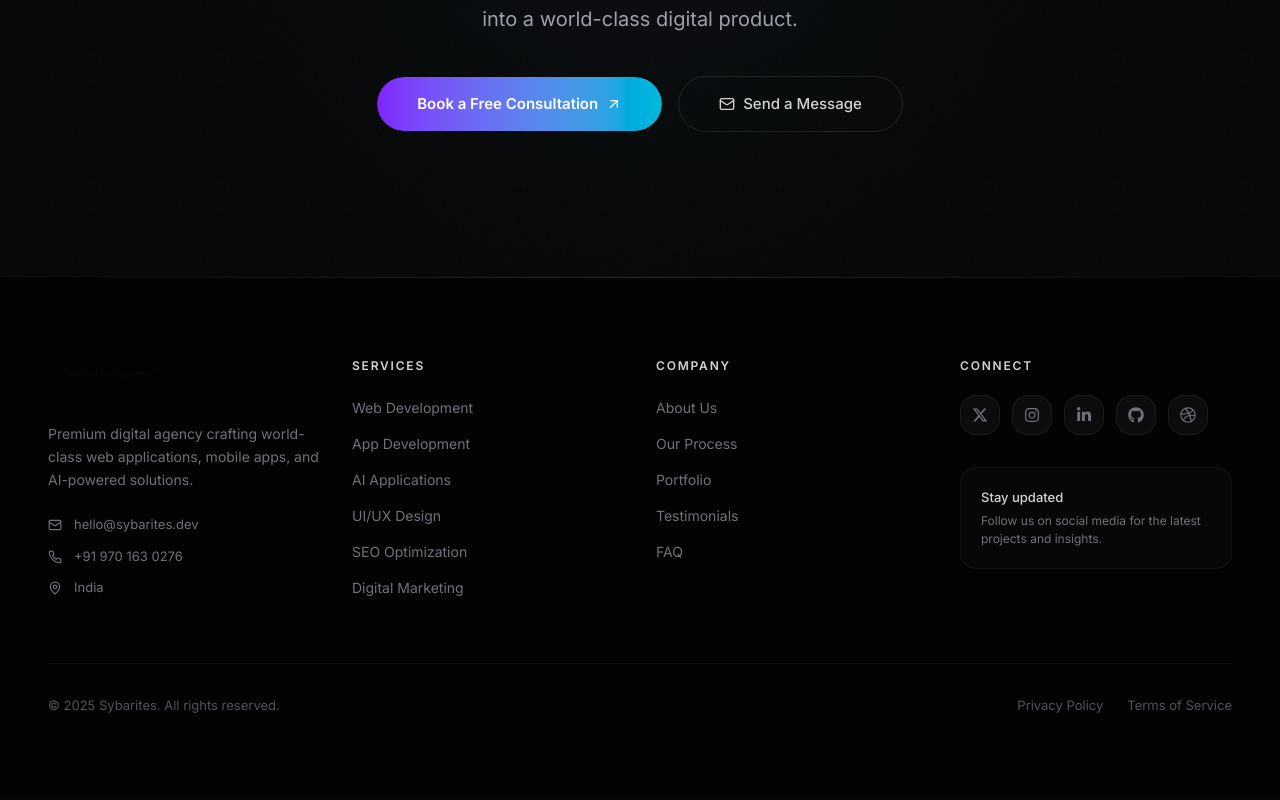
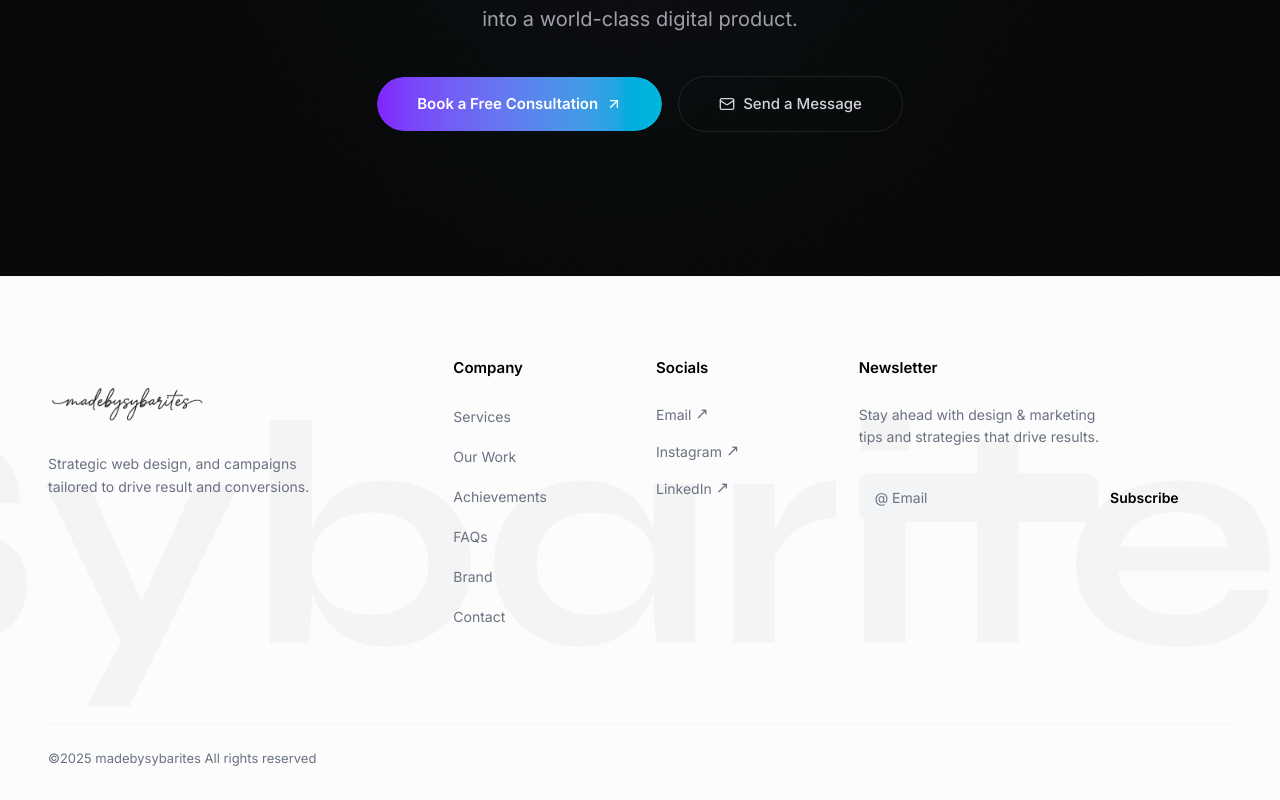
Before and after one commit to mohansiva58/madebysybarites, a Next.js app: page / in a window 1280 px wide. Shown: the part 10605-11405 px from the top of the page. Built offline with nearby package versions, Linux system fonts and the light colour scheme.

Commit message:
footer update

```diff
--- a/components/cta-footer.tsx
+++ b/components/cta-footer.tsx
@@ -2,6 +2,7 @@
 
 import { motion } from "framer-motion"
 import Link from "next/link"
+import { SiteFooter } from "./site-footer"
 import { ArrowUpRight, Mail, Phone, MapPin } from "lucide-react"
 import {
   FaXTwitter,
@@ -115,130 +116,7 @@ export function CTAFooter() {
       </section>
 
       {/* ─── Footer ─── */}
-      <footer className="relative bg-[#030303] border-t border-white/[0.04]">
-        {/* Gradient border at top */}
-        <div className="absolute top-0 left-0 right-0 h-px bg-gradient-to-r from-transparent via-violet-500/30 to-transparent" />
-
-        <div className="max-w-7xl mx-auto px-6 md:px-12 py-16 md:py-20">
-          <div className="grid grid-cols-1 md:grid-cols-2 lg:grid-cols-4 gap-12 lg:gap-8">
-            {/* Brand */}
-            <div className="lg:col-span-1">
-              <Link href="/" className="inline-block mb-5">
-                <img
-                  src="/works/madebysybariteslogo.png"
-                  alt="Sybarites"
-                  className="h-10 w-auto object-contain"
-                />
-              </Link>
-              <p className="text-[14px] text-zinc-500 leading-relaxed max-w-xs">
-                Premium digital agency crafting world-class web applications, mobile apps,
-                and AI-powered solutions.
-              </p>
-
-              {/* Contact Info */}
-              <div className="mt-6 space-y-3">
-                <a href="mailto:hello@sybarites.dev" className="flex items-center gap-3 text-[13px] text-zinc-500 hover:text-zinc-300 transition-colors">
-                  <Mail size={14} />
-                  hello@sybarites.dev
-                </a>
-                <a href="https://wa.me/919701630276" className="flex items-center gap-3 text-[13px] text-zinc-500 hover:text-zinc-300 transition-colors">
-                  <Phone size={14} />
-                  +91 970 163 0276
-                </a>
-                <div className="flex items-center gap-3 text-[13px] text-zinc-500">
-                  <MapPin size={14} />
-                  India
-                </div>
-              </div>
-            </div>
-
-            {/* Services */}
-            <div>
-              <h4 className="text-[12px] font-semibold tracking-[0.15em] uppercase text-zinc-300 mb-5">
-                Services
-              </h4>
-              <ul className="space-y-3">
-                {footerLinks.services.map((link) => (
-                  <li key={link.label}>
-                    <Link
-                      href={link.href}
-                      className="text-[14px] text-zinc-500 hover:text-white transition-colors duration-300"
-                    >
-                      {link.label}
-                    </Link>
-                  </li>
-                ))}
-              </ul>
-            </div>
-
-            {/* Company */}
-            <div>
-              <h4 className="text-[12px] font-semibold tracking-[0.15em] uppercase text-zinc-300 mb-5">
-                Company
-              </h4>
-              <ul className="space-y-3">
-                {footerLinks.company.map((link) => (
-                  <li key={link.label}>
-                    <Link
-                      href={link.href}
-                      className="text-[14px] text-zinc-500 hover:text-white transition-colors duration-300"
-                    >
-                      {link.label}
-                    </Link>
-                  </li>
-                ))}
-              </ul>
-            </div>
-
-            {/* Social */}
-            <div>
-              <h4 className="text-[12px] font-semibold tracking-[0.15em] uppercase text-zinc-300 mb-5">
-                Connect
-              </h4>
-              <div className="flex gap-3">
-                {footerLinks.socials.map((social) => {
-                  const Icon = social.icon
-                  return (
-                    <a
-                      key={social.label}
-                      href={social.href}
-                      target="_blank"
-                      rel="noreferrer"
-                      aria-label={social.label}
-                      className="flex items-center justify-center w-10 h-10 rounded-xl bg-white/[0.04] border border-white/[0.06] text-zinc-500 hover:text-white hover:border-white/[0.12] hover:bg-white/[0.08] transition-all duration-300"
-                    >
-                      <Icon size={16} />
-                    </a>
-                  )
-                })}
-              </div>
-
-              {/* Newsletter hint */}
-              <div className="mt-8 p-5 rounded-xl bg-white/[0.02] border border-white/[0.04]">
-                <p className="text-[13px] font-medium text-zinc-300 mb-1">Stay updated</p>
-                <p className="text-[12px] text-zinc-500">
-                  Follow us on social media for the latest projects and insights.
-                </p>
-              </div>
-            </div>
-          </div>
-
-          {/* Bottom bar */}
-          <div className="mt-16 pt-8 border-t border-white/[0.04] flex flex-col md:flex-row items-center justify-between gap-4">
-            <p className="text-[13px] text-zinc-600">
-              © {new Date().getFullYear()} Sybarites. All rights reserved.
-            </p>
-            <div className="flex items-center gap-6">
-              <Link href="#" className="text-[13px] text-zinc-600 hover:text-zinc-400 transition-colors">
-                Privacy Policy
-              </Link>
-              <Link href="#" className="text-[13px] text-zinc-600 hover:text-zinc-400 transition-colors">
-                Terms of Service
-              </Link>
-            </div>
-          </div>
-        </div>
-      </footer>
+      <SiteFooter />
     </>
   )
 }
--- /dev/null
+++ b/components/site-footer.tsx
@@ -0,0 +1,115 @@
+import Link from "next/link"
+
+export function SiteFooter() {
+  return (
+    <footer className="relative bg-[#fcfcfc] overflow-hidden border-t border-gray-100">
+      {/* Background Watermark */}
+      <div className="absolute inset-0 flex items-center justify-center pointer-events-none select-none overflow-hidden">
+        <span
+          className="text-[12rem] md:text-[20rem] font-bold text-black/[0.03] whitespace-nowrap"
+          style={{ fontFamily: "var(--font-syne)" }}
+        >
+          Sybarites
+        </span>
+      </div>
+
+      <div className="relative z-10 max-w-[1400px] mx-auto px-6 md:px-12 pt-20 pb-8">
+        <div className="grid grid-cols-1 md:grid-cols-2 lg:grid-cols-12 gap-12 lg:gap-8">
+
+          {/* Brand Column (Span 4) */}
+          <div className="lg:col-span-4 flex flex-col justify-start pt-6">
+            <Link href="/" className="inline-block mb-6 relative z-20">
+              <img
+                src="/works/madebysybariteslogo.png"
+                alt="madebysybarites"
+                className="h-10 md:h-12 w-auto object-contain"
+              />
+            </Link>
+            <p className="text-[14px] text-gray-500 leading-relaxed max-w-[280px]">
+              Strategic web design, and campaigns<br/>tailored to drive result and conversions.
+            </p>
+          </div>
+
+          {/* Company Column (Span 2) */}
+          <div className="lg:col-span-2">
+            <h4 className="text-[15px] font-semibold text-black mb-6">
+              Company
+            </h4>
+            <ul className="space-y-4">
+              {["Services", "Our Work", "Achievements", "FAQs", "Brand", "Contact"].map((item) => (
+                <li key={item}>
+                  <Link
+                    href={`#${item.toLowerCase().replace(" ", "-")}`}
+                    className="text-[14px] text-gray-500 hover:text-black transition-colors duration-300"
+                  >
+                    {item}
+                  </Link>
+                </li>
+              ))}
+            </ul>
+          </div>
+
+          {/* Socials Column (Span 2) */}
+          <div className="lg:col-span-2">
+            <h4 className="text-[15px] font-semibold text-black mb-6">
+              Socials
+            </h4>
+            <ul className="space-y-4">
+              {[
+                { name: "Email", href: "mailto:hello@madebysybarites.tech" },
+                { name: "Instagram", href: "https://www.instagram.com/sybarites.tech/" },
+                { name: "LinkedIn", href: "https://www.linkedin.com/company/madebysybarites/" }
+              ].map((social) => (
+                <li key={social.name}>
+                  <a
+                    href={social.href}
+                    target="_blank"
+                    rel="noreferrer"
+                    className="text-[14px] text-gray-500 hover:text-black transition-colors duration-300 flex items-center gap-1 group"
+                  >
+                    {social.name}
+                    <span className="text-[16px] leading-none mb-0.5">↗</span>
+                  </a>
+                </li>
+              ))}
+            </ul>
+          </div>
+
+          {/* Newsletter Column (Span 4) */}
+          <div className="lg:col-span-4">
+            <h4 className="text-[15px] font-semibold text-black mb-6">
+              Newsletter
+            </h4>
+            <p className="text-[14px] text-gray-500 leading-relaxed mb-6 max-w-[320px]">
+              Stay ahead with design & marketing<br/>tips and strategies that drive results.
+            </p>
+
+            <form className="flex items-center gap-3 max-w-[320px]" onSubmit={(e) => e.preventDefault()}>
+              <div className="relative flex-1">
+                <input
+                  type="email"
+                  placeholder="@ Email"
+                  className="w-full bg-gray-100 border-none rounded-lg px-4 py-3.5 text-[14px] text-black placeholder-gray-500 focus:outline-none focus:ring-1 focus:ring-gray-300 transition-shadow"
+                />
+              </div>
+              <button
+                type="submit"
+                className="text-black font-semibold text-[14px] hover:opacity-70 transition-opacity whitespace-nowrap"
+              >
+                Subscribe
+              </button>
+            </form>
+          </div>
+
+        </div>
+
+        {/* Bottom bar */}
+        <div className="mt-24 pt-6 border-t border-gray-100">
+          <p className="text-[13px] text-gray-500">
+            ©2025 madebysybarites All rights reserved
+          </p>
+        </div>
+      </div>
+    </footer>
+  )
+}
```
